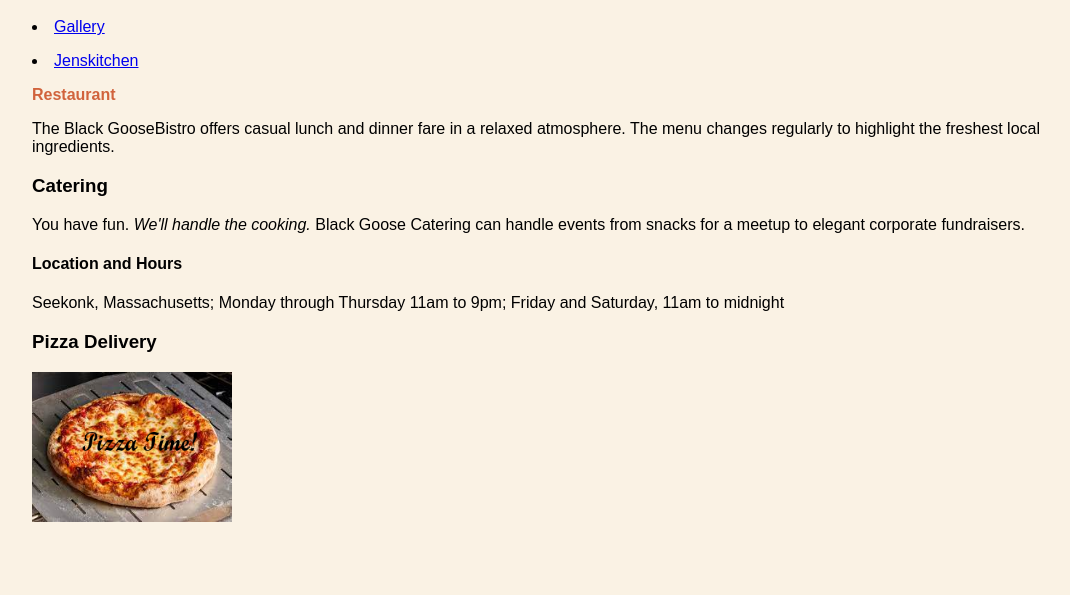
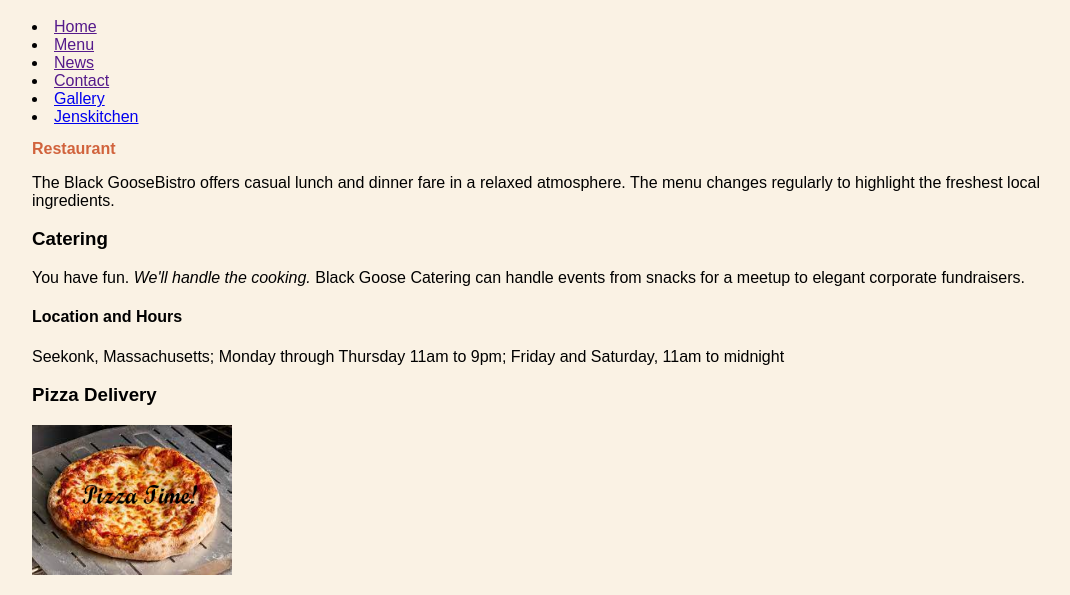
Before and after one commit to danielbigman/MyFid, a plain HTML site: page index.html in a window 1280 px wide. Shown: the part 254-849 px from the top of the page, without its empty margins (96-1166 px from the left). Before the commit the page ends 800 px from the top, so only its background shows below. Drawn offline with Linux system fonts and the light colour scheme.

Commit message:
Add files via upload

```diff
--- a/index.html
+++ b/index.html
@@ -30,14 +30,20 @@
 
 <body>
 
+
     <h1><img src="blackgoose.png" alt="logo"><br>Black Goose Bistro</h1>
 
-    <p>
-        <li><a href="indexgallery.html">Gallery</a></li>
-    </p>
-    <p>
-        <li><a href="jenskitchens.html">Jenskitchen</a></li>
-    </p>
+    <li><a href="">Home</a></li>
+
+    <li><a href="">Menu</a></li>
+
+    <li><a href="">News</a></li>
+
+    <li><a href="">Contact</a></li>
+
+    <li><a href="indexgallery.html">Gallery</a></li>
+
+    <li><a href="jenskitchens.html">Jenskitchen</a></li>
 
     <h2>Restaurant</h2>
     <p>The Black GooseBistro offers casual lunch and dinner fare in a relaxed atmosphere. The menu changes regularly to
```
